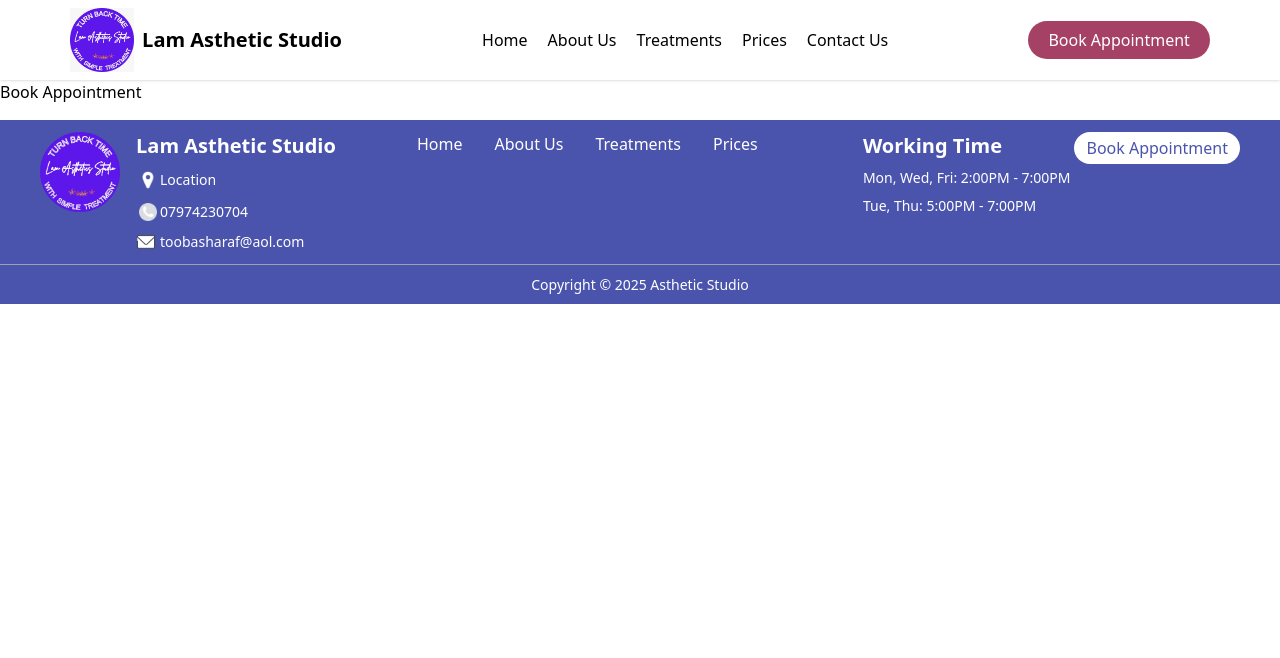
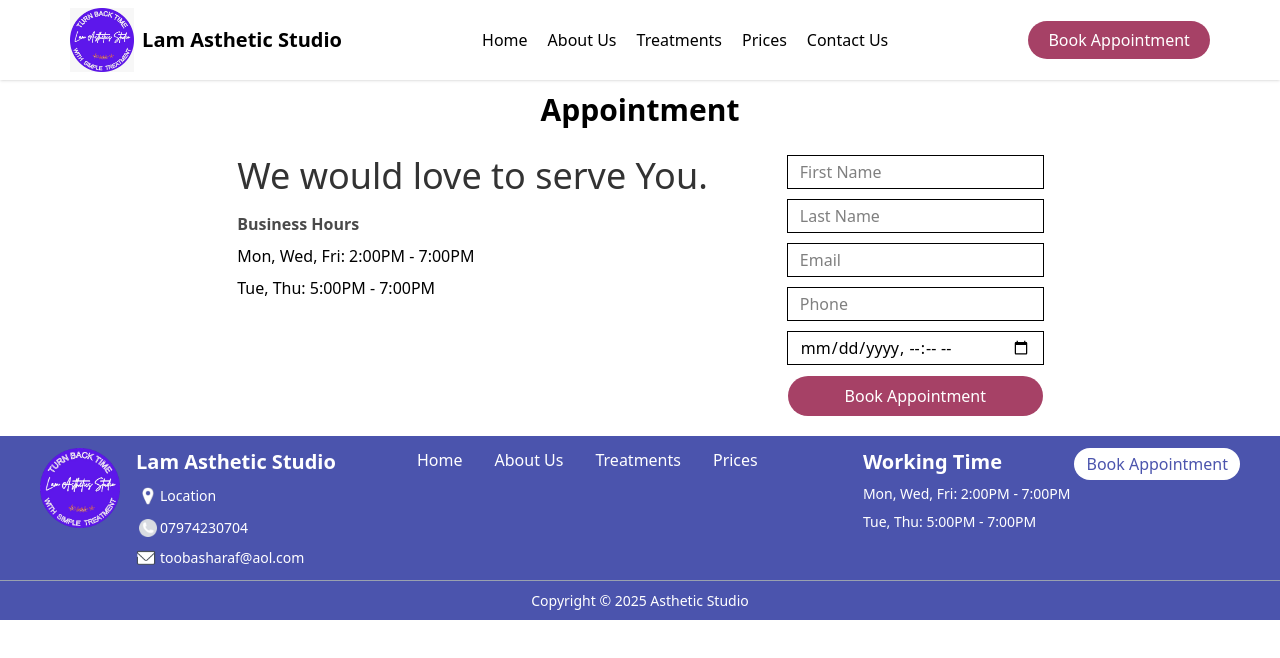
Before and after one commit to Arqam2000/asthetic-beauty-clinic, a React (Vite) app: page /book-appointment in a window 1280 px wide. Shown: the top 658 px of the page. Built offline with nearby package versions, Linux system fonts and the light colour scheme.

Commit message:
Add appointment booking form and business hours
Enhanced the BookAppointment page with a styled appointment booking form and displayed business hours. Improved layout and user interface for scheduling appointments.

```diff
--- a/src/pages/BookAppointment.jsx
+++ b/src/pages/BookAppointment.jsx
@@ -2,9 +2,31 @@ import React from 'react'
 
 const BookAppointment = () => {
   return (
-    <div>
-      Book Appointment
-    </div>
+    <>
+      <h1 className='text-3xl font-semibold text-center my-3 mb-7'>Appointment</h1>
+      <div className='flex gap-20 justify-center items-start my-5'>
+        <div className='flex flex-col justify-center gap-4'>
+          <div>
+            <h1 className='text-[#333333] text-4xl'>We would love to serve You.</h1>
+          </div>
+          <div className='flex flex-col gap-2'>
+            <h3 className='font-semibold text-[#4a4a4a]'>Business Hours</h3>
+            <p>Mon, Wed, Fri: 2:00PM - 7:00PM </p>
+            <p>Tue, Thu: 5:00PM - 7:00PM </p>
+          </div>
+        </div>
+        <div>
+          <form action="" className='flex flex-col gap-3'>
+            <input type="text" placeholder='First Name' className='outline p-1 px-3'/>
+            <input type="text" placeholder='Last Name' className='outline p-1 px-3'/>
+            <input type="email" placeholder='Email' className='outline p-1 px-3'/>
+            <input type="tel" placeholder='Phone' className='outline p-1 px-3'/>
+            <input type="datetime-local" name="" id="" className='outline p-1 px-3'/>
+            <button className='bg-[#A64166] text-white rounded-full py-2 ' type='submit'>Book Appointment</button>
+          </form>
+        </div>
+      </div>
+    </>
   )
 }
 
```
